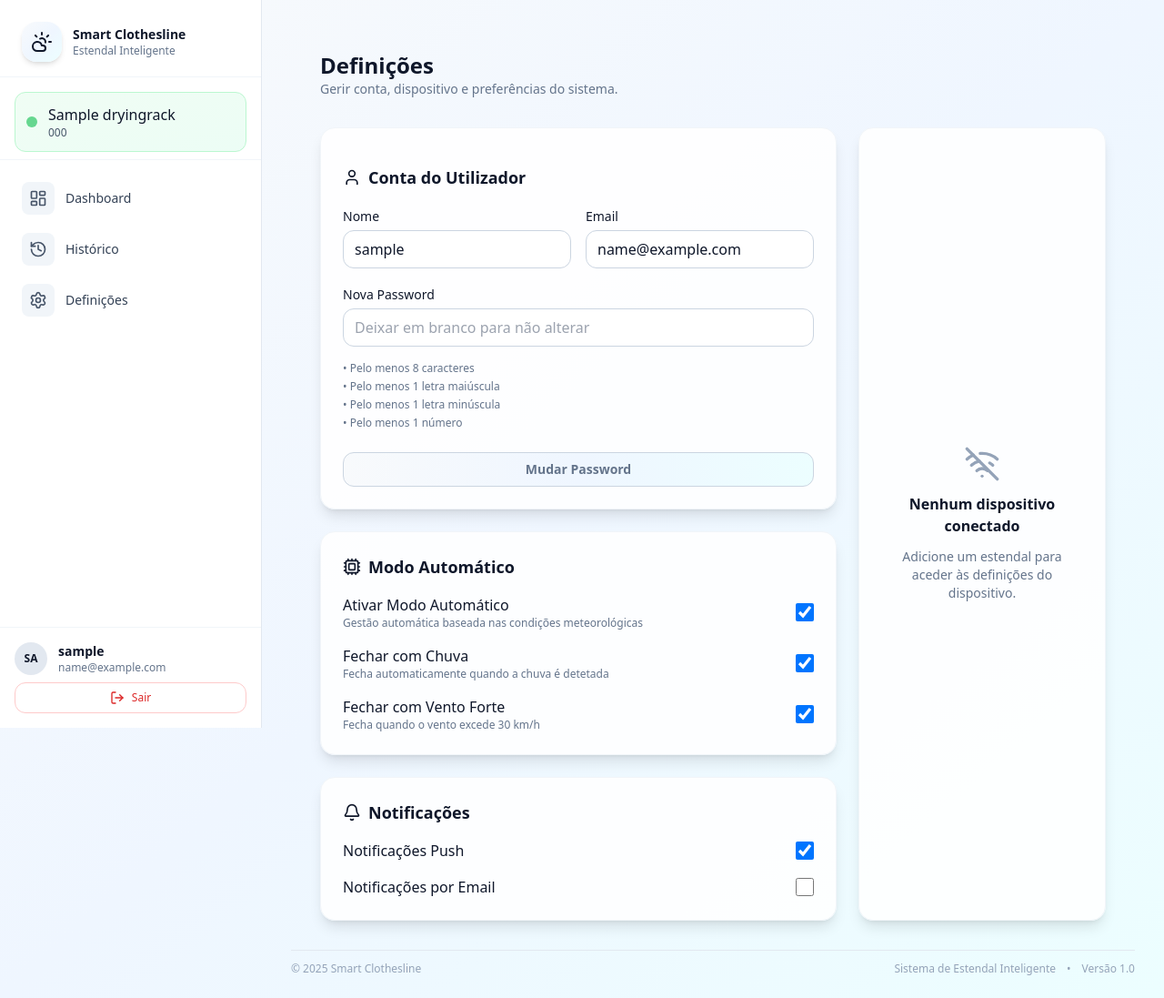
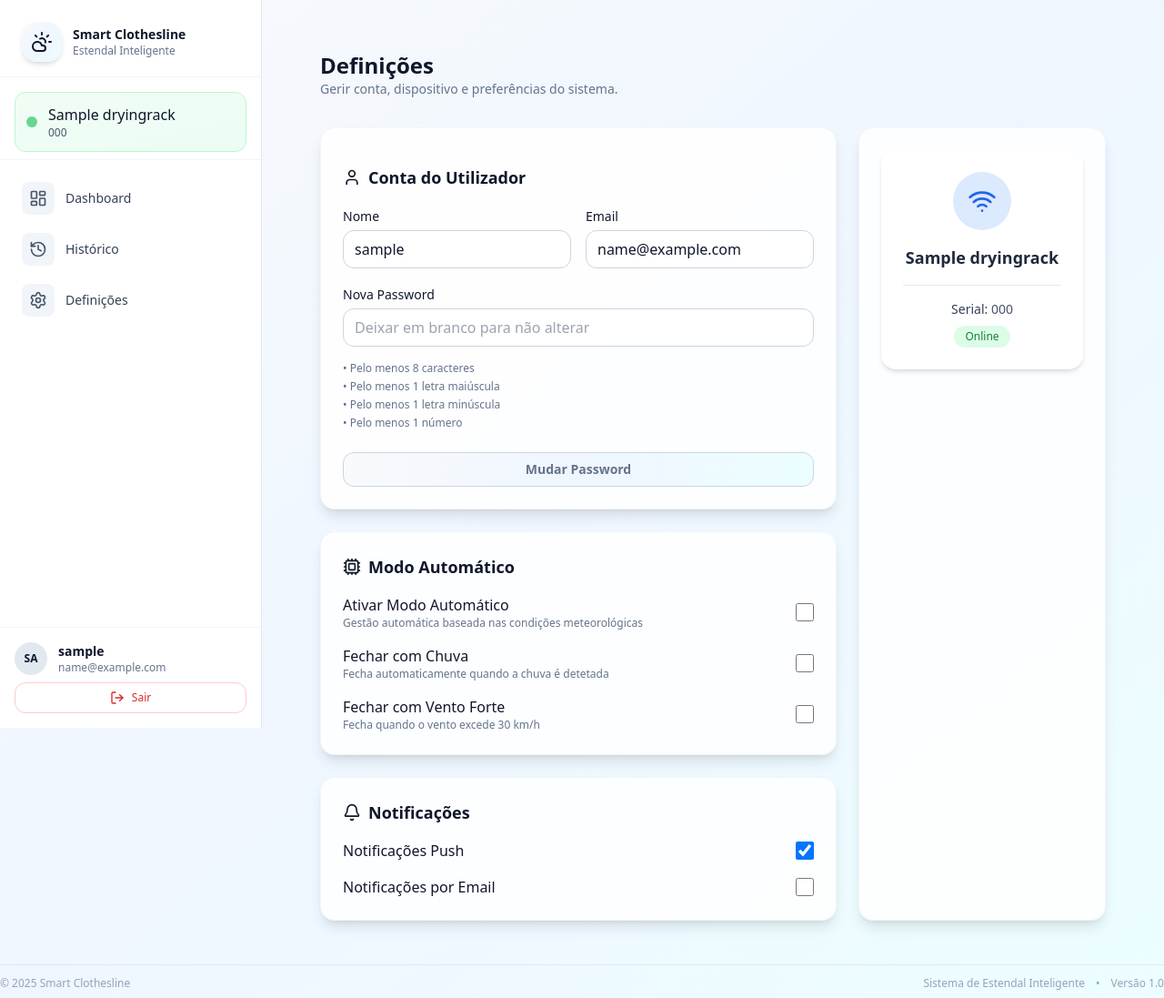
Before and after one commit to FranciscoF0nseca/smart_clothesline, a Django app: page /definicoes/ in a window 1280 px wide. Shown: the whole page at 91% size. Run offline with Django 5.2, Linux system fonts and the light colour scheme; a user stored in the database is signed in; tables that the repository leaves empty hold one stand-in row (values such as "Sample post"); some libraries are stand-ins or nearby versions.

Commit message:
Adicionada gestão de estendais nas definições

```diff
--- a/software/estendal_django/estendal/templates/estendal/definicoes.html
+++ b/software/estendal_django/estendal/templates/estendal/definicoes.html
@@ -104,7 +104,6 @@
             </div>
             <input
               type="checkbox"
-              {% if item.checked %}checked{% endif %}
               class="h-5 w-5 rounded border-slate-300 text-primary-600 focus:ring-primary-500">
           </div>
           {% endfor %}
@@ -130,14 +129,59 @@
 
       </div>
 
-      <!-- COLUNA DIREITA -->
-      <div class="bg-white/90 border border-slate-100 rounded-2xl shadow-lg p-6 flex flex-col items-center justify-center text-center gap-3">
-        <i data-lucide="wifi-off" class="w-10 h-10 text-slate-400"></i>
-        <p class="font-semibold">Nenhum dispositivo conectado</p>
-        <p class="text-sm text-slate-500">
-          Adicione um estendal para aceder às definições do dispositivo.
+<div class="bg-white/90 border border-slate-100 rounded-2xl shadow-lg p-6">
+
+  {% if not rack %}
+    <div class="flex flex-col items-center justify-center text-center gap-3 py-10">
+      <i data-lucide="wifi-off" class="w-10 h-10 text-slate-400"></i>
+      <p class="font-semibold">Nenhum dispositivo conectado</p>
+      <p class="text-sm text-slate-500">
+        Adicione um estendal para aceder às definições do dispositivo.
+      </p>
+    </div>
+
+  {% else %}
+    <div class="relative">
+
+      <!-- CARD -->
+      <div
+        onclick="toggleActions('{{ rack.id }}')"
+        class="cursor-pointer rounded-2xl bg-white p-6 text-center
+               shadow-md hover:shadow-lg transition"
+      >
+
+        <!-- Ícone -->
+        <div class="flex justify-center mb-4">
+          <div class="w-16 h-16 rounded-full bg-blue-100 flex items-center justify-center">
+            <i data-lucide="wifi" class="w-8 h-8 text-blue-600"></i>
+          </div>
+        </div>
+
+        <!-- Nome -->
+        <h2 class="text-lg font-semibold text-slate-800">
+          {{ rack.name|default:"Meu Estendal" }}
+        </h2>
+
+        <div class="my-4 border-t border-slate-200"></div>
+
+        <!-- Info -->
+        <p class="text-sm text-slate-600">
+          <span class="font-medium text-slate-700">Serial:</span>
+          {{ rack.serial_number }}
         </p>
+
+        <span class="inline-flex mt-2 px-3 py-1 text-xs font-medium
+                     rounded-full bg-green-100 text-green-700">
+          Online
+        </span>
+
       </div>
+      </div>
+    </div>
+
+  {% endif %}
+
+    </div>
 
     </section>
   </div>
--- a/software/estendal_django/estendal/views.py
+++ b/software/estendal_django/estendal/views.py
@@ -206,7 +206,6 @@
         if password_alterada:
             return redirect("/logout/")
 
-        messages.success(request, "Definições atualizadas com sucesso.")
         return redirect("definicoes")
 
     return render(request, "estendal/definicoes.html", {
```
Also changed, not shown: software/estendal_django/estendal/static/app/script.js (line endings or trailing spaces).
